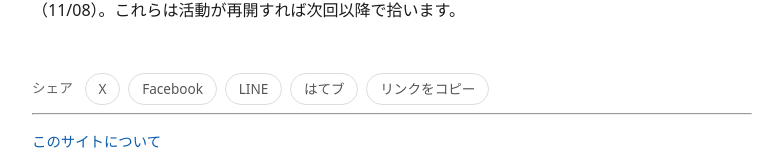
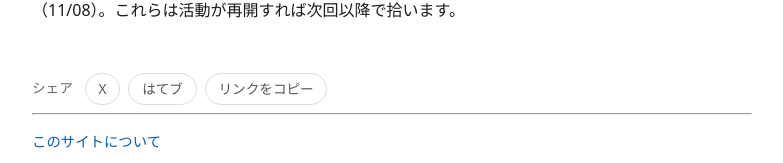
Before and after one commit to meihei3/konsyuu-no-php, an Astro site: page /posts/2026-11-16 in a window 1280 px wide. Shown: the part 3149-3312 px from the top of the page, without its empty margins (248-1031 px from the left). Built offline with nearby package versions, Linux system fonts and the light colour scheme; Astro itself is replaced by a stand-in of ours.

Commit message:
シェアボタンから LINE と Facebook を外す

```diff
--- a/src/pages/posts/[...slug].astro
+++ b/src/pages/posts/[...slug].astro
@@ -16,8 +16,6 @@ const { Content } = await render(post);
 const shareUrl = `${Astro.site?.toString().replace(/\/$/, '') ?? ''}${import.meta.env.BASE_URL}posts/${post.id.replace(/\.md$/, '')}/`;
 const shareLinks = [
   { label: 'X', href: `https://twitter.com/intent/tweet?text=${encodeURIComponent(post.data.title)}&url=${encodeURIComponent(shareUrl)}` },
-  { label: 'Facebook', href: `https://www.facebook.com/sharer/sharer.php?u=${encodeURIComponent(shareUrl)}` },
-  { label: 'LINE', href: `https://social-plugins.line.me/lineit/share?url=${encodeURIComponent(shareUrl)}` },
   { label: 'はてブ', href: `https://b.hatena.ne.jp/entry/${shareUrl}` },
 ];
 ---
```
